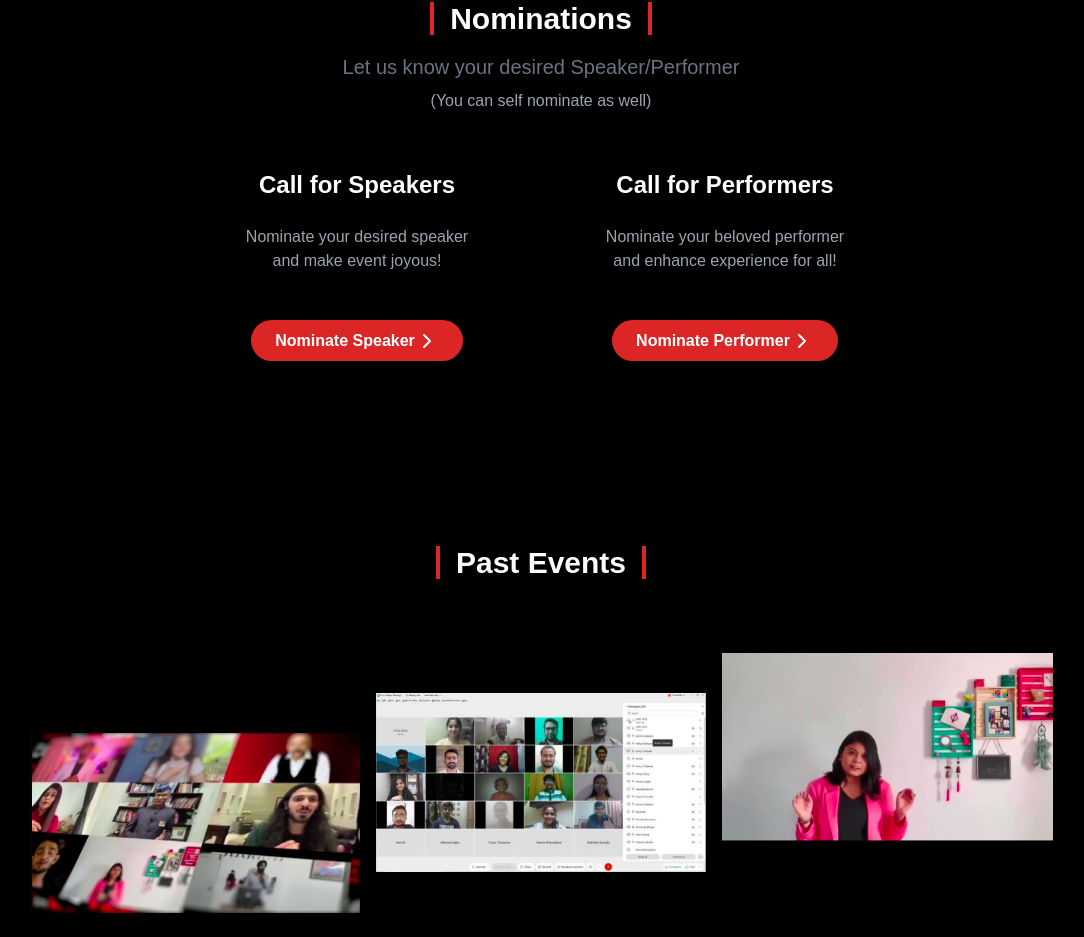
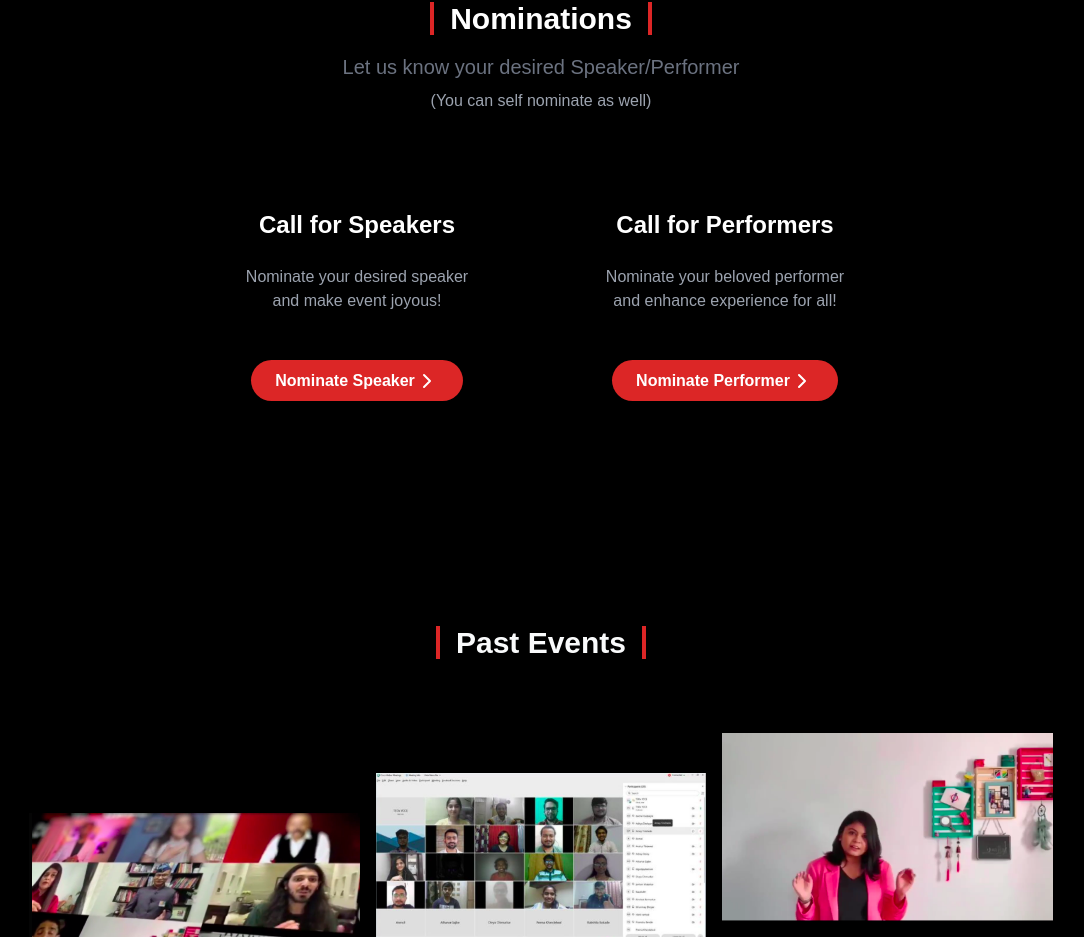
Before and after one commit to TEDxYCCE/tedxycce2022, a Next.js app: page / in a window 1280 px wide. Shown: the part 1073-2010 px from the top of the page, without its empty margins (99-1183 px from the left). Built offline with nearby package versions, Linux system fonts and the light colour scheme; a small style sheet from the web is missing.

Commit message:
Spacing Fixes

```diff
--- a/components/nominate.tsx
+++ b/components/nominate.tsx
@@ -16,7 +16,7 @@ const Nominate = () => {
         </div>
       </h2>
 
-      <div className="flex flex-col mx-auto md:flex-row md:px-24 lg:space-x-24">
+      <div className="flex flex-col py-10 mx-auto md:flex-row md:px-24 lg:space-x-24">
         <div className="p-4 mx-auto text-center ">
           <h2 className="my-4 text-2xl font-bold text-white">
             Call for Speakers
--- a/pages/about.tsx
+++ b/pages/about.tsx
@@ -1,6 +1,5 @@
 import type { NextPage } from "next";
 import Head from "next/head";
-import BlankSpace from "../components/blankspace";
 import Footer from "../components/footer";
 import Header from "../components/header";
 
@@ -122,7 +121,6 @@ const Home: NextPage = () => {
             </div>
           </div>
         </div>
-        {/* <BlankSpace /> */}
       </main>
       <Footer />
     </div>
```
